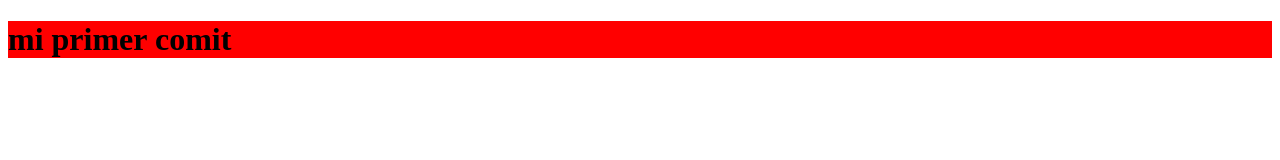
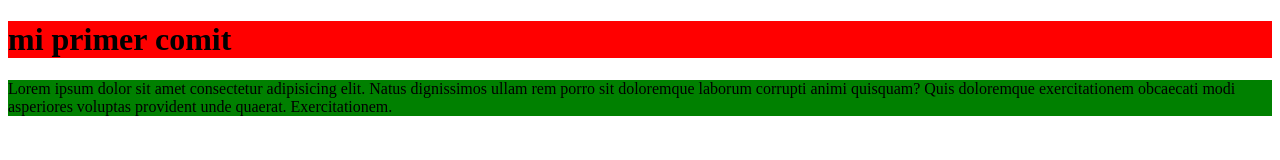
Before and after one commit to fraga123/new_repositorio, a plain HTML site: page index.html in a window 1280 px wide. Drawn offline with Linux system fonts and the light colour scheme.

Commit message:
add p tag, estilos al tag p y add carpeta imagenes

```diff
--- a/index.html
+++ b/index.html
@@ -8,5 +8,11 @@
   </head>
   <body>
     <h1>mi primer comit</h1>
+    <p>
+      Lorem ipsum dolor sit amet consectetur adipisicing elit. Natus dignissimos
+      ullam rem porro sit doloremque laborum corrupti animi quisquam? Quis
+      doloremque exercitationem obcaecati modi asperiores voluptas provident
+      unde quaerat. Exercitationem.
+    </p>
   </body>
 </html>
--- a/style.css
+++ b/style.css
@@ -1,3 +1,6 @@
-h1{
-    background-color: red;
+h1 {
+  background-color: red;
 }
+p {
+  background-color: green;
+}
```
